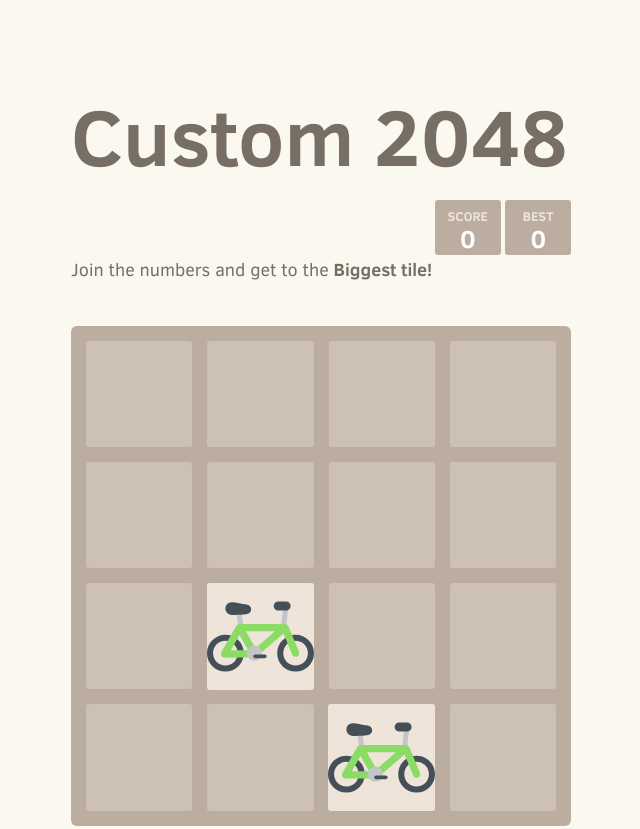
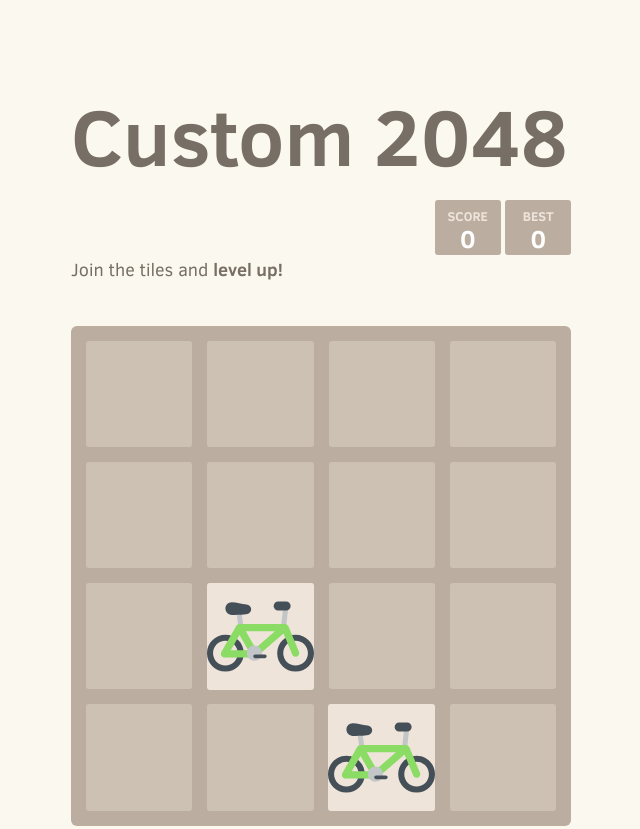
Before and after one commit to ashu-jb/2048, a plain HTML site: page index.html in a window 1280 px wide. Shown: the top 829 px of the page, without its empty margins (319-959 px from the left). Drawn offline with Linux system fonts and the light colour scheme.

Commit message:
sends oc

```diff
--- a/index.html
+++ b/index.html
@@ -25,7 +25,7 @@
     </div>
 
     <div class="above-game">
-      <p class="game-intro">Join the numbers and get to the <strong>Biggest tile!</strong></p>
+      <p class="game-intro">Join the tiles and <strong>level up!</strong></p>
     </div>
 
     <div class="game-container">
```
